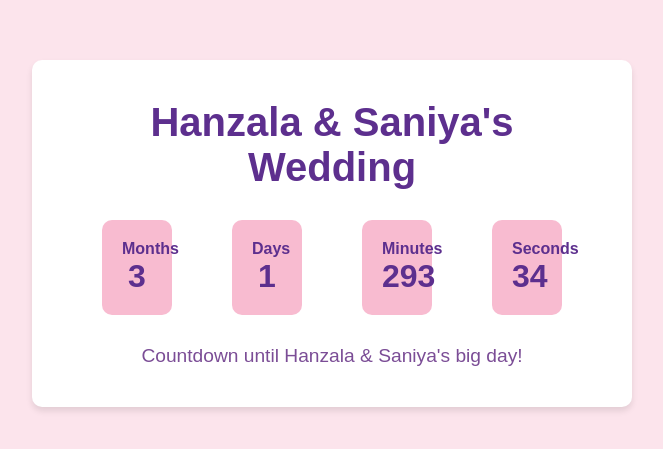
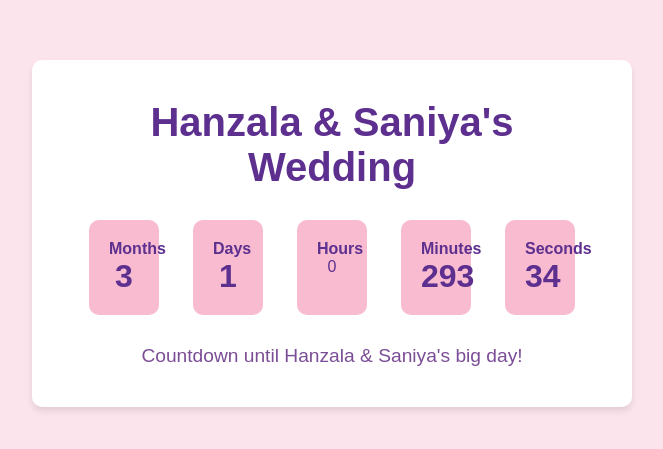
Before and after one commit to Hanzala678/wedding-webpage, a plain HTML site: page index.html in a window 1280 px wide. Shown: the part 167-616 px from the top of the page, without its empty margins (308-971 px from the left). Drawn offline with Linux system fonts and the light colour scheme.

Commit message:
Update index.html

```diff
--- a/index.html
+++ b/index.html
@@ -18,6 +18,10 @@
                 <p class="time-label">Days</p>
                 <p id="days-value">0</p>
             </div>
+            <div id="hours" class="time-box">
+                <p class="time-label">Hours</p>
+                <p id="hours-value">0</p>
+            </div>
             <div id="minutes" class="time-box">
                 <p class="time-label">Minutes</p>
                 <p id="minutes-value">0</p>
```
